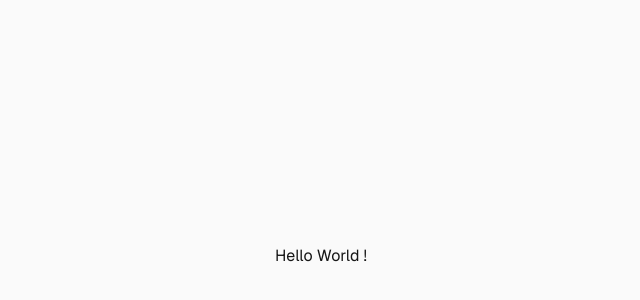
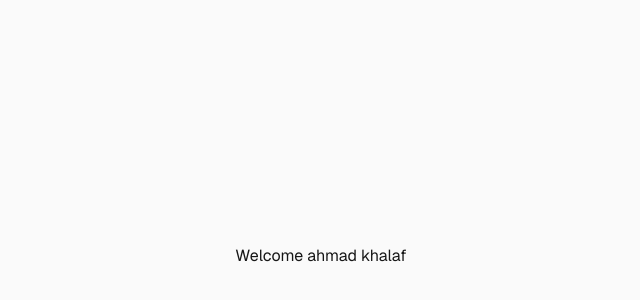
Before and after one commit to Ahmad-khalaf517/ahmad-khalaf-portfolio, a Next.js app: page / in a window 1280 px wide. Shown: the part 144-444 px from the top of the page, without its empty margins (319-959 px from the left). Built offline with nearby package versions, Linux system fonts and the light colour scheme.

Commit message:
test  deployment

```diff
--- a/app/page.tsx
+++ b/app/page.tsx
@@ -61,7 +61,7 @@ export default function Home() {
         </div>
       </main> */}
 
-      Hello World !
+      Welcome ahmad khalaf
     </div>
   );
 }
```
